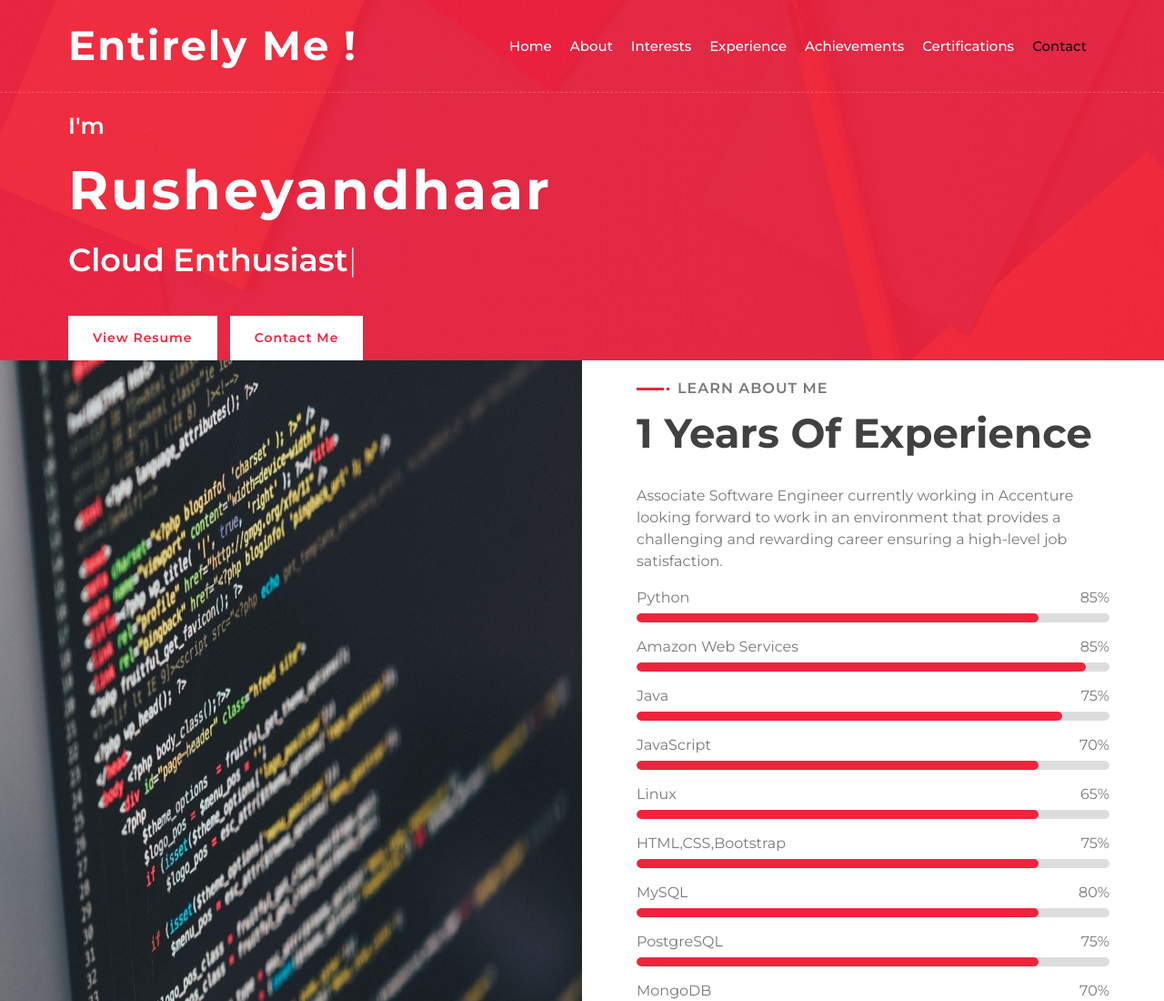
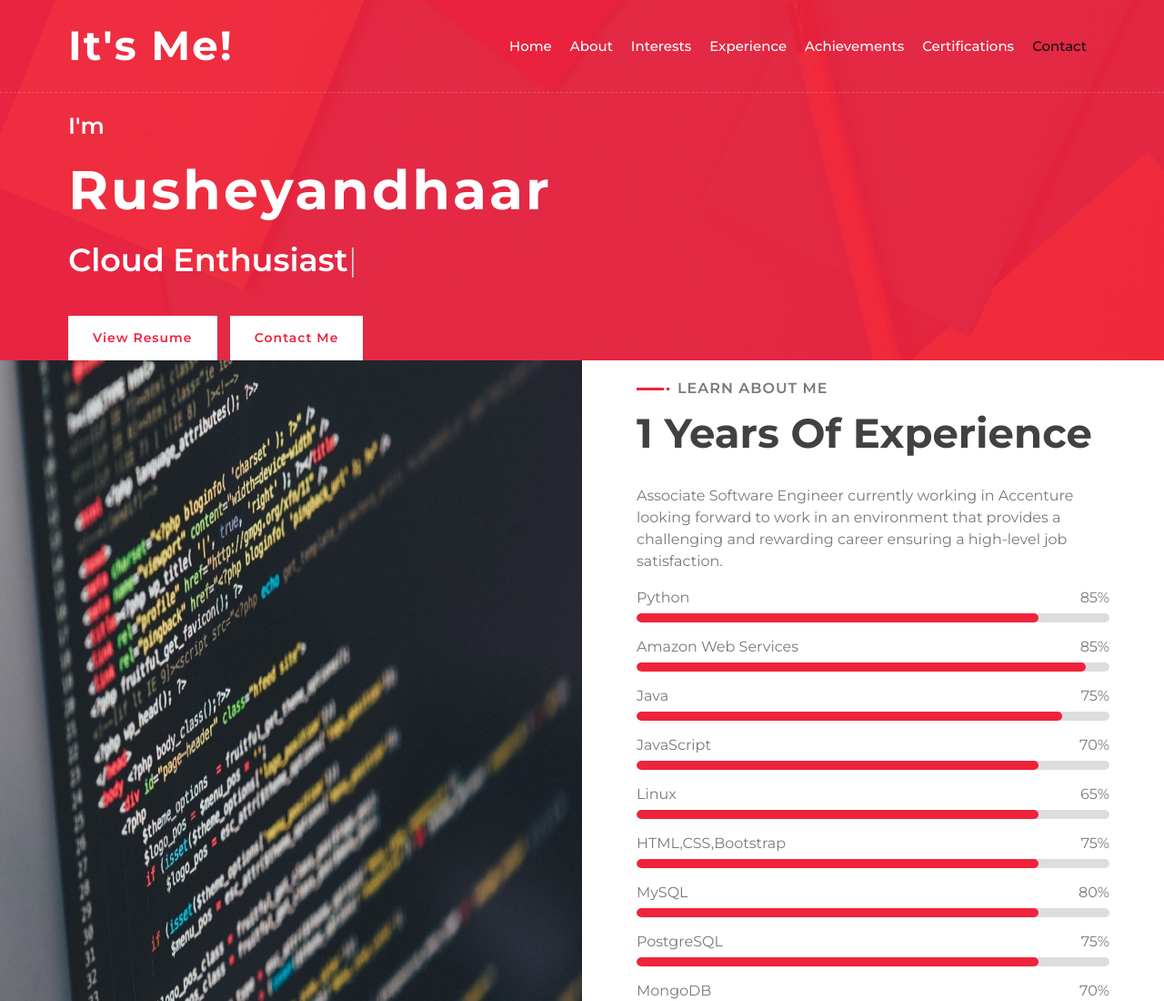
Before and after one commit to rushey17/rushey, a plain HTML site: page docs/index.html in a window 1280 px wide. Shown: the top 1100 px of the page at 91% size. Drawn offline with nearby package versions, Linux system fonts and the light colour scheme.

Commit message:
Update index.html

```diff
--- a/docs/index.html
+++ b/docs/index.html
@@ -28,7 +28,7 @@
         <!-- Nav Bar Start -->
         <div class="navbar navbar-expand-lg bg-light navbar-light">
             <div class="container-fluid">
-                <a href="index.html" class="navbar-brand"><center>Entirely Me !</center></a>
+                <a href="index.html" class="navbar-brand"><center>It's Me!</center></a>
                 <button type="button" class="navbar-toggler" data-toggle="collapse" data-target="#navbarCollapse">
                     <span class="navbar-toggler-icon"></span>
                 </button>
```
